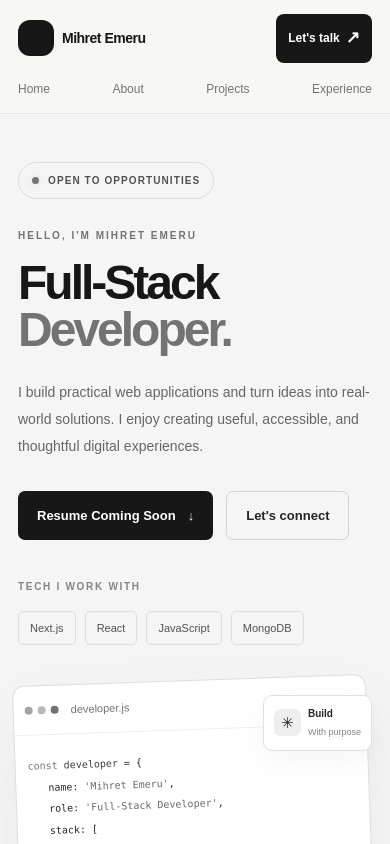
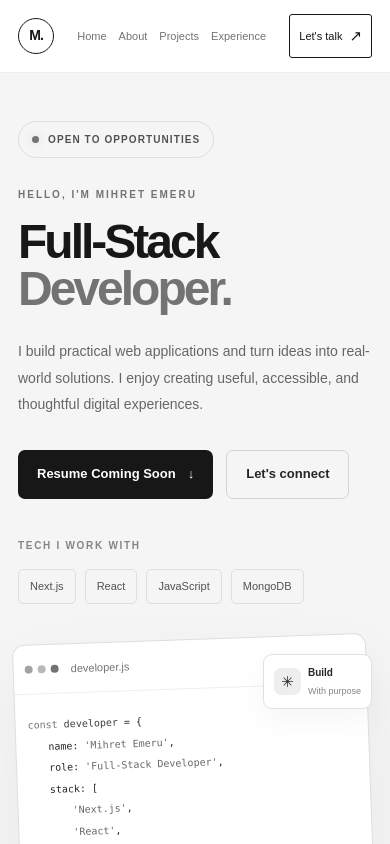
Before and after one commit to mihret-emeru/Personal-Website, a Next.js app: page / in a window 390 px wide. Shown: the top 844 px of the page. Built offline with nearby package versions, Linux system fonts and the light colour scheme.

Commit message:
Refactor Navbar styles for improved design

```diff
--- a/src/styles/Navbar.css
+++ b/src/styles/Navbar.css
@@ -3,59 +3,60 @@
   top: 0;
   z-index: 100;
   width: 100%;
-  background: rgba(247, 247, 242, 0.92);
-  backdrop-filter: blur(16px);
-  border-bottom: 1px solid var(--border);
+  background: rgba(255, 255, 255, 0.94);
+  border-bottom: 1px solid #eeeeee;
+  backdrop-filter: blur(12px);
 }
 
 .navbar-inner {
-  min-height: 88px;
+  min-height: 82px;
   display: flex;
   align-items: center;
   justify-content: space-between;
-  gap: 28px;
+  gap: 32px;
 }
 
 .navbar-brand {
   display: inline-flex;
   align-items: center;
-  gap: 12px;
+  gap: 11px;
   flex-shrink: 0;
 }
 
 .navbar-logo {
   display: grid;
   place-items: center;
-  width: 42px;
-  height: 42px;
-  border-radius: 12px;
-  background: var(--accent);
-  font-size: 20px;
-  font-weight: 800;
+  width: 36px;
+  height: 36px;
+  border: 1px solid #171717;
+  border-radius: 50%;
+  color: #171717;
+  font-size: 14px;
+  font-weight: 700;
   letter-spacing: -1px;
 }
 
 .navbar-name {
-  font-size: 16px;
-  font-weight: 700;
-  letter-spacing: -0.5px;
+  color: #171717;
+  font-size: 14px;
+  font-weight: 600;
+  letter-spacing: -0.3px;
 }
 
 .navbar-links {
   display: flex;
   align-items: center;
-  gap: 32px;
+  gap: 34px;
 }
 
 .navbar-links a {
-  color: var(--muted);
-  font-size: 14px;
-  font-weight: 500;
+  color: #737373;
+  font-size: 13px;
   transition: color 0.2s ease;
 }
 
 .navbar-links a:hover {
-  color: var(--foreground);
+  color: #171717;
 }
 
 .navbar-contact {
@@ -63,80 +64,65 @@
   align-items: center;
   justify-content: center;
   gap: 12px;
-  padding: 12px 18px;
-  border-radius: 8px;
-  background: var(--foreground);
-  color: #ffffff;
-  font-size: 14px;
-  font-weight: 600;
-  white-space: nowrap;
+  padding: 10px 16px;
+  border: 1px solid #171717;
+  border-radius: 3px;
+  color: #171717;
+  font-size: 13px;
+  font-weight: 500;
   transition:
     background 0.2s ease,
-    transform 0.2s ease;
+    color 0.2s ease;
 }
 
 .navbar-contact:hover {
-  background: #34382f;
-  transform: translateY(-2px);
+  background: #171717;
+  color: #ffffff;
 }
 
 .navbar-contact span {
-  font-size: 17px;
+  font-size: 15px;
 }
 
 @media (max-width: 768px) {
   .navbar-inner {
-    min-height: 76px;
-    gap: 16px;
-  }
-
-  .navbar-links {
+    min-height: 72px;
     gap: 18px;
   }
 
   .navbar-name {
     display: none;
   }
-}
-
-@media (max-width: 560px) {
-  .navbar-inner {
-    flex-wrap: wrap;
-    justify-content: space-between;
-    padding-top: 14px;
-    padding-bottom: 14px;
-    row-gap: 16px;
-  }
-
-  .navbar-brand {
-    gap: 8px;
-  }
-
-  .navbar-name {
-    display: inline;
-    font-size: 14px;
-  }
-
-  .navbar-logo {
-    width: 36px;
-    height: 36px;
-    font-size: 17px;
-  }
-
-  .navbar-contact {
-    padding: 10px 12px;
-    gap: 6px;
-    font-size: 12px;
-  }
 
   .navbar-links {
-    order: 3;
-    width: 100%;
-    justify-content: space-between;
-    gap: 8px;
+    gap: 20px;
   }
 
   .navbar-links a {
     font-size: 12px;
   }
+
+  .navbar-contact {
+    padding: 9px 12px;
+    gap: 7px;
+  }
 }
+
+@media (max-width: 480px) {
+  .navbar-inner {
+    gap: 10px;
+  }
+
+  .navbar-links {
+    gap: 12px;
+  }
+
+  .navbar-links a {
+    font-size: 11px;
+  }
+
+  .navbar-contact {
+    padding: 8px 9px;
+    font-size: 11px;
+  }
+}
```
